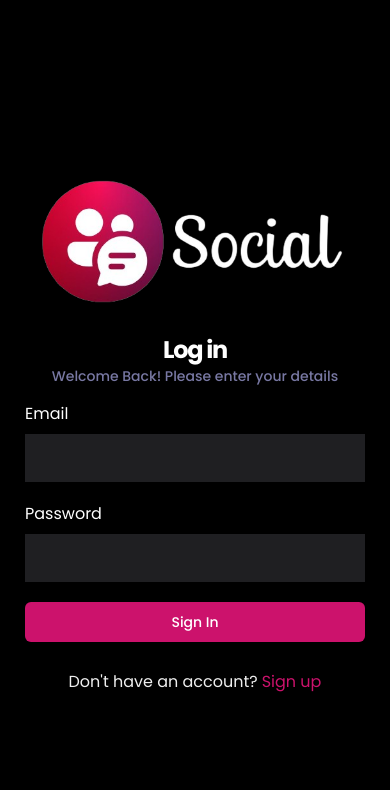
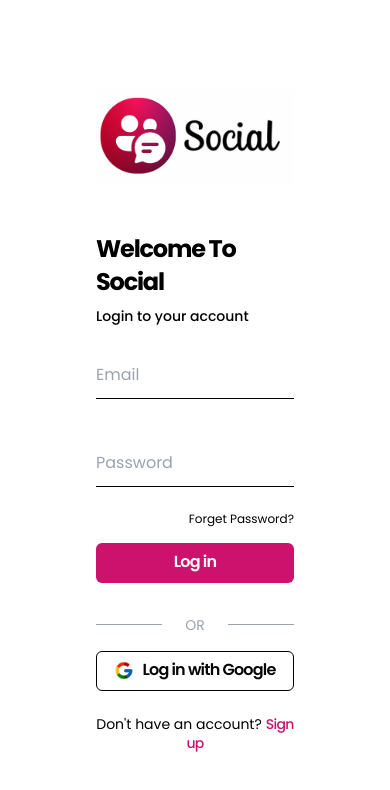
Before and after one commit to Nacar11/social-web, a React (Vite) app: page /sign-in in a window 390 px wide. Shown: the top 790 px of the page. Built offline with nearby package versions, Linux system fonts and the light colour scheme; no server answers.

Commit message:
feat: login page, sign up to be continued

```diff
--- a/src/_auth/AuthLayout.tsx
+++ b/src/_auth/AuthLayout.tsx
@@ -9,8 +9,7 @@
     ):
     (
       <>
-      <section className="flex flex-1 justify-center items-center flex-col py-10">
-
+      <section className="w-full h-screen flex-center flex-1 flex-col">
         <Outlet/>
       </section>
 
--- a/src/_auth/forms/SigninForm.tsx
+++ b/src/_auth/forms/SigninForm.tsx
@@ -56,62 +56,74 @@
       })
     }
 
-
-
-
   }
   return (
+    <div className="w-800 md:w-[700px] md:flex flex-col">
     <Form {...form}>
-    <div className="sm:w-420 flex-center flex-col">
-      <div className="flex items-center justify-center gap-2">
-      <img className="w-80 h-50" src="/assets/images/logo_complete.png"/>
+      <div className="md:rounded-lg md:shadow-lg p-12 m-12">
+        <div className="flex items-center justify-center">
+          <img className="w-60 h-50" src="/assets/images/logo_complete.png"/>
         </div>
-
-    <h2 className="h3-bold md:h2-bold sm:pt-12">Log in</h2>
-    <p className="text-light-3 small-medium md:base-regular">Welcome Back! Please enter your details</p>
-
-
-      <form onSubmit={form.handleSubmit(onSubmit)} className="flex flex-col gap-5 w-full mt-4">
+          <h2 className="h3-bold md:h2-bold pt-12">Welcome To Social</h2>
+          <p className="small-medium md:base-regular py-2 md:mb-5">Login to your account</p>
+          <form onSubmit={form.handleSubmit(onSubmit)} className="flex flex-col gap-2 md:gap-4 w-full">
             <FormField
               control={form.control}
               name="email"
               render={({ field }) => (
-            <FormItem className="flex flex-col">
-              <FormLabel>Email</FormLabel>
+                <FormItem>
                   <FormControl>
-                <Input type="text" className="shad-input px-3" {...field} />
+                      <Input className="shad-input"
+                      placeholder="Email"
+                      type="email"
+                      {...field} />
                   </FormControl>
                   <FormMessage />
                 </FormItem>
-
               )}
             />
             <FormField
               control={form.control}
               name="password"
               render={({ field }) => (
-            <FormItem className="flex flex-col">
-              <FormLabel>Password</FormLabel>
+                <FormItem>
                   <FormControl>
-                <Input type="password" className="shad-input px-3" {...field} />
+                    <Input className="shad-input"
+                    type="password"
+                    placeholder="Password"
+                    {...field} />
                   </FormControl>
                   <FormMessage />
                 </FormItem>
-
               )}
             />
+            <div className="mb-2 w-full flex items-center justify-end">
+              <p className="text-xs md:text-sm whitespace-nowrap cursor-pointer hover:underline underline-offset-2">
+                Forget Password?
+              </p>
 
-
+            </div>
         {isPending ? <LoadingButton></LoadingButton> : (
-   <Button type="submit" className="shad-button_primary">Sign In</Button>
+        <Button type="submit" className="shad-button_primary font-bold base-semibold">Log in</Button>
         )}
-
-<p className="text-small-regular text-light-2 text-center mt-2">Don't have an account?
-<Link to="/sign-up" className="text-primary-500 text-small-semibold ml-1">Sign up</Link>
+            <div className="mt-6 grid grid-cols-3 items-center text-gray-400">
+              <hr className="border-gray-400"/>
+              <p className="text-center text-sm">OR</p>
+              <hr className="border-gray-400"/>
+            </div>
+        <Button type="submit" className="shad-button_white gap-2 base-semibold">
+          <img src="/assets/images/googleIcon.png"
+            width={20}
+            height={20}/>
+            Log in with Google
+          </Button>
+            <p className="small-regular text-center mt-2">Don't have an account?
+            <Link to="/sign-up" className="text-primary-500 small-medium md:small-semibold ml-1 base-semibold">Sign up</Link>
               </p>
           </form>
         </div>
       </Form>
+    </div>
   )
 }
 
--- a/src/_auth/forms/SignupForm.tsx
+++ b/src/_auth/forms/SignupForm.tsx
@@ -35,6 +35,7 @@
       username: "",
       email: "",
       password: "",
+      reenter_password: "",
     },
   })
 
@@ -81,44 +82,47 @@
 
   }
   return (
+    <div className="w-800 md:w-[700px] md:flex flex-col">
    <Form {...form}>
-    <div className="sm:w-420 flex-center flex-col">
-      <div className="flex items-center justify-center gap-2">
-      <img className="w-80 h-50" src="/assets/images/logo_complete.png"/>
+    <div className="md:rounded-lg md:shadow-lg p-12 m-12">
+      <div className="flex items-center justify-center">
+      <img className="w-60 h-50" src="/assets/images/logo_complete.png"/>
     </div>
 
-    <h2 className="h3-bold md:h2-bold sm:pt-12"> Create New Account</h2>
-    <p className="text-light-3 small-medium md:base-regular">To use Social, please enter your details</p>
-
-
-      <form onSubmit={form.handleSubmit(onSubmit)} className="flex flex-col gap-5 w-full mt-4">
+    <h2 className="h3-bold md:h2-bold sm:pt-12">Create New Account</h2>
+    <p className="small-medium md:base-regular py-2 md:mb-5">To access Social, please register your details</p>
+      <form onSubmit={form.handleSubmit(onSubmit)} className="flex flex-col gap-2 w-full">
         <div className="flex items-center gap-4">
          <FormField
           control={form.control}
           name="first_name"
           render={({ field }) => (
-            <FormItem className="flex flex-col">
-              <FormLabel>First Name</FormLabel>
+            <FormItem>
               <FormControl>
-                <Input type="text" className="shad-input px-3" {...field} />
+                <Input
+                type="text"
+                className="shad-input"
+                placeholder="First Name"
+                {...field} />
               </FormControl>
               <FormMessage />
             </FormItem>
-
           )}
         />
          <FormField
           control={form.control}
           name="last_name"
           render={({ field }) => (
-            <FormItem className="flex flex-col">
-              <FormLabel>Last Name</FormLabel>
+            <FormItem>
               <FormControl>
-                <Input type="text" className="shad-input px-3" {...field} />
+                <Input
+                type="text"
+                className="shad-input"
+                placeholder="Last Name"
+                {...field} />
               </FormControl>
               <FormMessage />
             </FormItem>
-
           )}
         />
         </div>
@@ -126,10 +130,13 @@
           control={form.control}
           name="username"
           render={({ field }) => (
-            <FormItem className="flex flex-col">
-              <FormLabel>Username</FormLabel>
+            <FormItem>
               <FormControl>
-                <Input type="text" className="shad-input px-3" {...field} />
+                <Input
+                type="text"
+                className="shad-input"
+                placeholder="Username"
+                {...field} />
               </FormControl>
               <FormMessage />
             </FormItem>
@@ -140,10 +147,13 @@
           control={form.control}
           name="email"
           render={({ field }) => (
-            <FormItem className="flex flex-col">
-              <FormLabel>Email</FormLabel>
+            <FormItem>
               <FormControl>
-                <Input type="text" className="shad-input px-3" {...field} />
+                 <Input
+                type="email"
+                className="shad-input"
+                placeholder="Email"
+                {...field} />
               </FormControl>
               <FormMessage />
             </FormItem>
@@ -155,7 +165,19 @@
           name="password"
           render={({ field }) => (
             <FormItem className="flex flex-col">
-              <FormLabel>Password</FormLabel>
+              <FormControl>
+                <Input type="password" className="shad-input px-3" {...field} />
+              </FormControl>
+              <FormMessage />
+            </FormItem>
+
+          )}
+        />
+         <FormField
+          control={form.control}
+          name="reenter_password"
+          render={({ field }) => (
+            <FormItem className="flex flex-col">
               <FormControl>
                 <Input type="password" className="shad-input px-3" {...field} />
               </FormControl>
@@ -176,6 +198,7 @@
       </form>
       </div>
     </Form>
+    </div>
   )
 }
 
--- a/src/components/shared/LoadingButton.tsx
+++ b/src/components/shared/LoadingButton.tsx
@@ -7,8 +7,8 @@
 
 const LoadingButton: React.FC<LoadingButtonProps> = ({ children }) => {
   return (
-   <Button disabled>
-      <Loader2 className="mr-2 h-4 w-4 animate-spin" />
+   <Button disabled className="border border-black rounded-md">
+      <Loader2 className="border border-black rounded-md mr-2 h-4 w-4 animate-spin" />
       {children ? children : "Please wait"}
     </Button>
   )
--- a/src/components/ui/form.tsx
+++ b/src/components/ui/form.tsx
@@ -155,7 +155,7 @@
     <p
       ref={ref}
       id={formMessageId}
-      className={cn("text-sm font-medium text-destructive", className)}
+      className={cn("text-sm text-red", className)}
       {...props}
     >
       {body}
--- a/src/globals.css
+++ b/src/globals.css
@@ -1,6 +1,4 @@
-/* @import url("https://fonts.googleapis.com/css2?family=Inter:wght@400;500;600;700;800&display=swap"); */
 @import url('https://fonts.googleapis.com/css2?family=Poppins:ital,wght@0,100;0,200;0,300;0,400;0,500;0,600;0,700;0,800;0,900;1,100;1,200;1,300;1,400;1,500;1,600;1,700;1,800;1,900&display=swap');
-
 @tailwind base;
 @tailwind components;
 @tailwind utilities;
@@ -11,7 +9,7 @@
   }
 
   body {
-    @apply bg-dark-1 text-white min-h-screen font-poppins;
+    @apply bg-white text-black min-h-screen font-poppins;
   }
 }
 
@@ -261,7 +259,7 @@
   }
 
   .shad-input {
-    @apply h-12 bg-dark-4 border-none placeholder:text-light-4 focus-visible:ring-1 focus-visible:ring-offset-1 ring-offset-light-3 !important;
+    @apply h-12 w-full text-black py-4 my-4 bg-transparent border-b border-black outline-none focus:outline-none !important;
   }
 
   .shad-textarea {
@@ -270,8 +268,12 @@
 
   /* Button */
   .shad-button_primary {
-    @apply bg-primary-500 hover:bg-primary-500 text-light-1 flex gap-2 !important;
+    @apply bg-primary-500 hover:bg-primary-600 text-light-1 flex gap-2 !important;
   }
+
+  .shad-button_white {
+      @apply w-full text-[#060606] my-2 bg-light-1 hover:bg-light-2 border border-black rounded-md p-4 text-center flex items-center justify-center !important;
+    }
 
   .shad-button_dark_4 {
     @apply h-12 bg-dark-4 px-5 text-light-1 flex gap-2 !important;
--- a/src/lib/validation/index.ts
+++ b/src/lib/validation/index.ts
@@ -6,6 +6,11 @@
   username: z.string().min(5, {message: "Username too short"}),
   email: z.string().email(),
   password: z.string().min(8, {message: "Password must be at least 8 characters"}),
+  reenter_password: z.string().min(8, { message: "Password must be at least 8 characters" })
+    .refine((reenterPassword, data) => reenterPassword === data.password, {
+      message: "Passwords do not match",
+      path: ["reenter_password"]
+    })
 })
 
 export const SigninValidation = z.object({
--- a/tailwind.config.js
+++ b/tailwind.config.js
@@ -20,7 +20,7 @@
     extend: {
       colors: {
         "primary-500": "#CC126C",
-        "primary-600": "#5D5FEF",
+        "primary-600": "#D23E8A",
         "secondary-500": "#FFB620",
         "off-white": "#D0DFFF",
         red: "#FF5A5A",
@@ -29,7 +29,7 @@
         "dark-3": "#101012",
         "dark-4": "#1F1F22",
         "light-1": "#FFFFFF",
-        "light-2": "#EFEFEF",
+        "light-2": "#F5F5F5",
         "light-3": "#7878A3",
         "light-4": "#5C5C7B",
       },
```
Also changed, not shown: public/assets/images/googleIcon.png (added), public/assets/images/logo_complete.png. Lines whose indentation alone changed are shown as unchanged.
